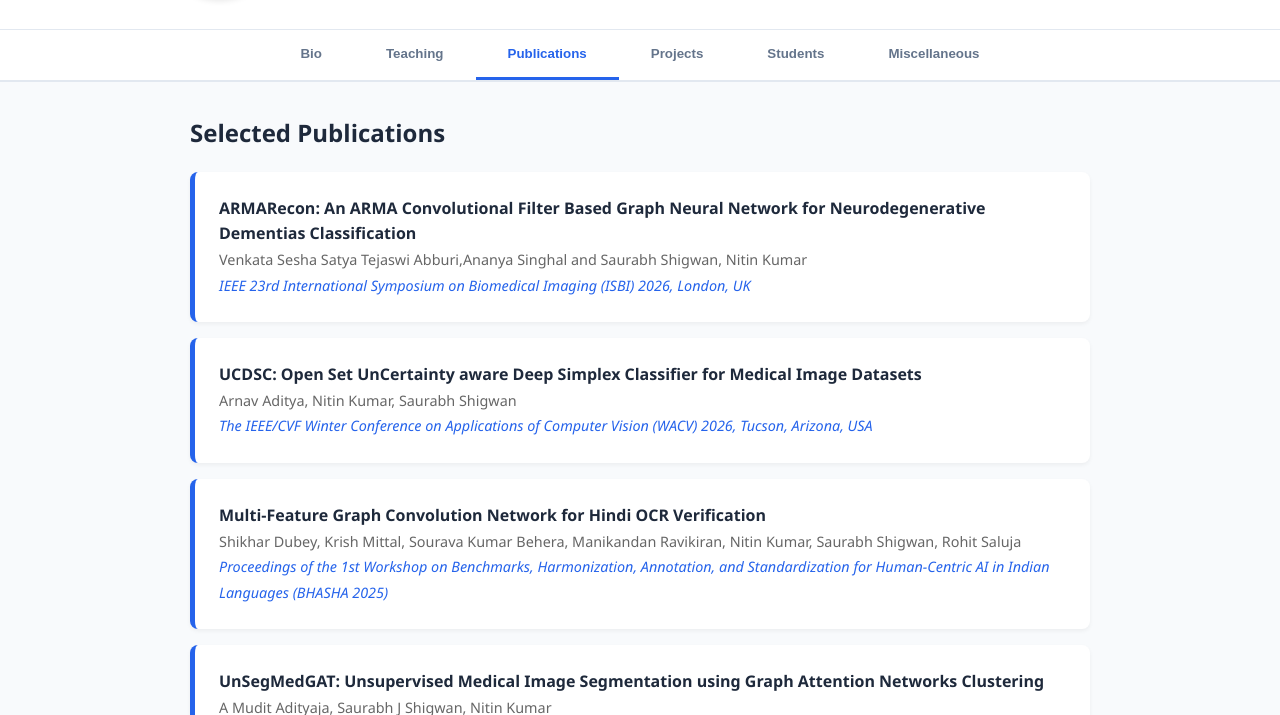
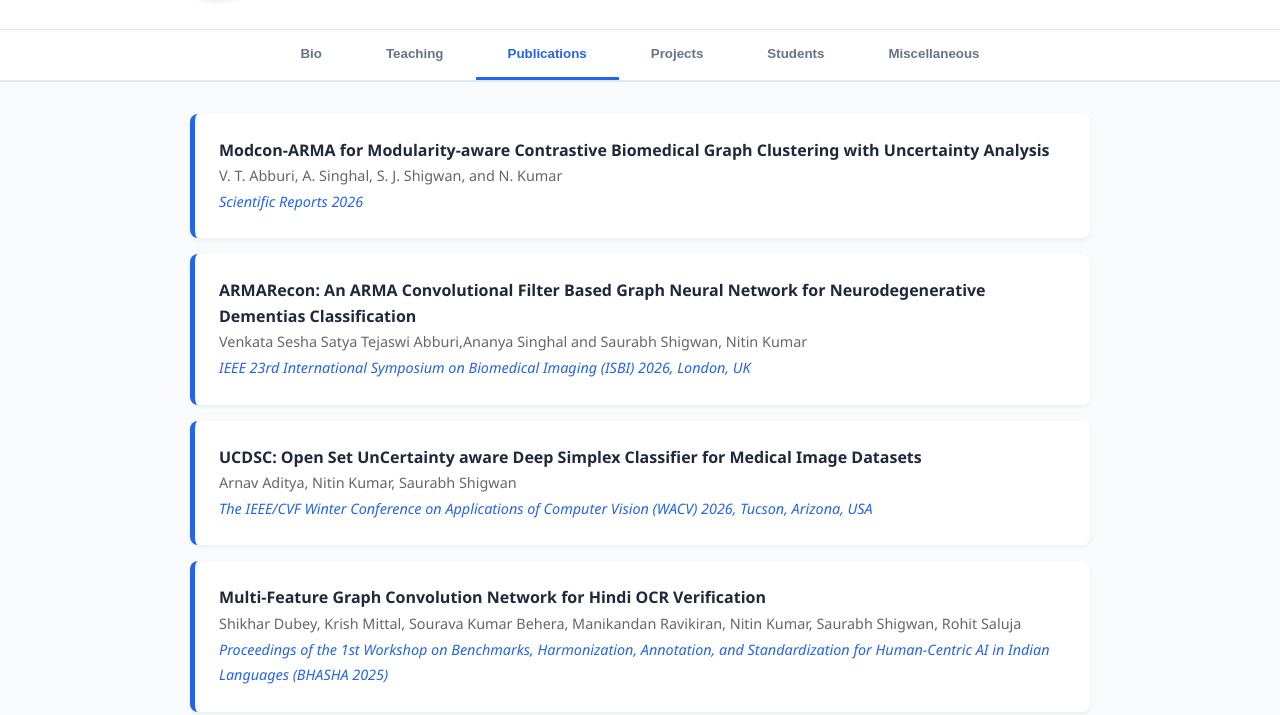
Before and after one commit to nitinnazkani/nitinnazkani, a plain HTML site: page index.html in a window 1280 px wide. Both pictures are taken after a click on the button "Publications". Shown: the part 335-1050 px from the top of the page. Drawn offline with Linux system fonts and the light colour scheme.

Commit message:
Index.html Added Scientific Report 77

```diff
--- a/index.html
+++ b/index.html
@@ -170,7 +170,12 @@
     </div>
 
     <div id="publications" class="tab-content">
-        <h2>Selected Publications</h2>
+        <!-- <h2>Selected Publications</h2> -->
+	<div class="card">
+            <span class="pub-title">Modcon-ARMA for Modularity-aware Contrastive Biomedical Graph Clustering with Uncertainty Analysis</span>
+            <span class="pub-authors">V. T. Abburi, A. Singhal, S. J. Shigwan, and N. Kumar</span><br>
+            <span class="pub-venue">Scientific Reports 2026</span>
+        </div>
         <div class="card">
             <span class="pub-title">ARMARecon: An ARMA Convolutional Filter Based Graph Neural Network for Neurodegenerative Dementias Classification</span>
             <span class="pub-authors">Venkata Sesha Satya Tejaswi Abburi,Ananya Singhal and Saurabh Shigwan, Nitin Kumar</span><br>
```
